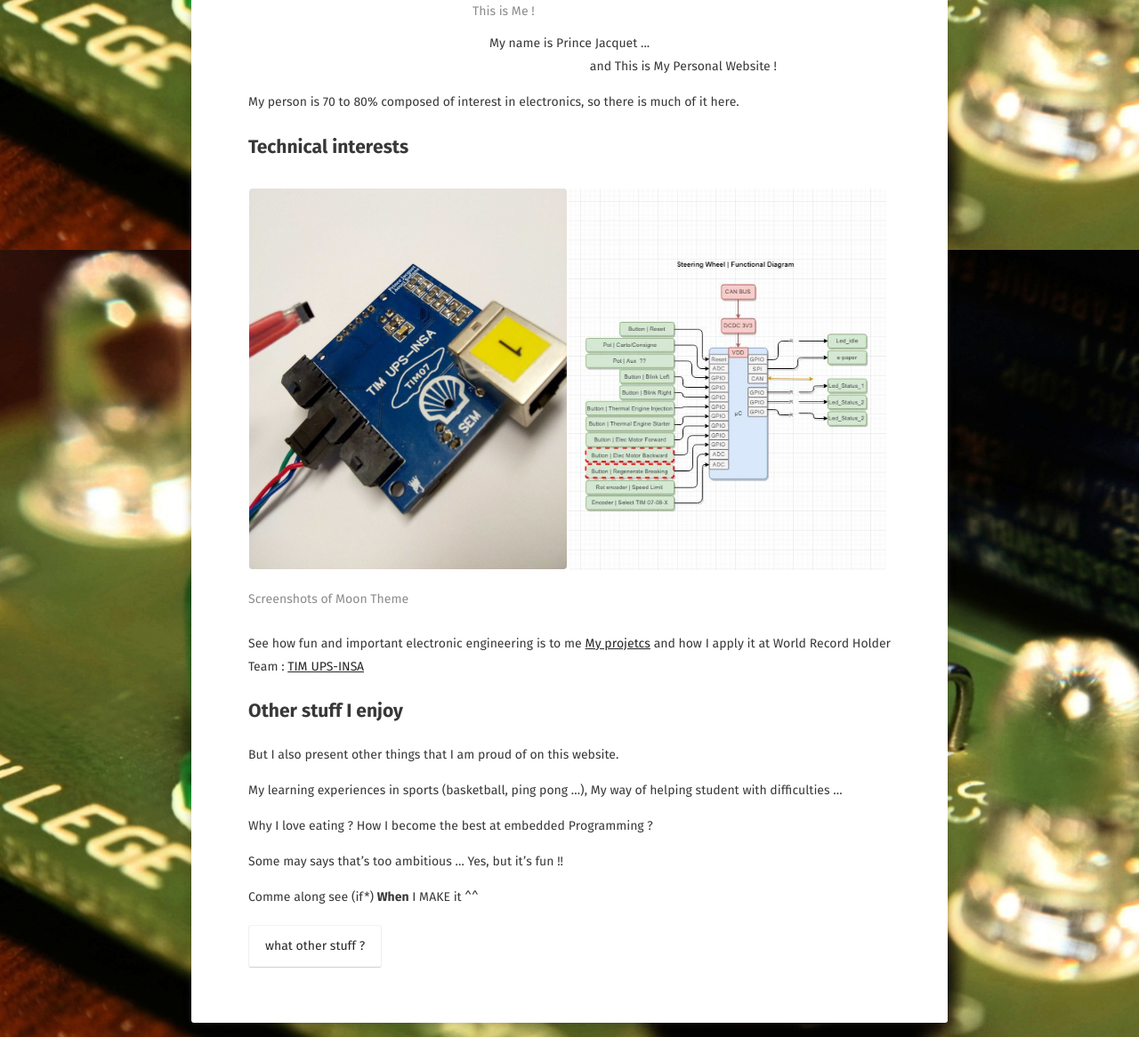
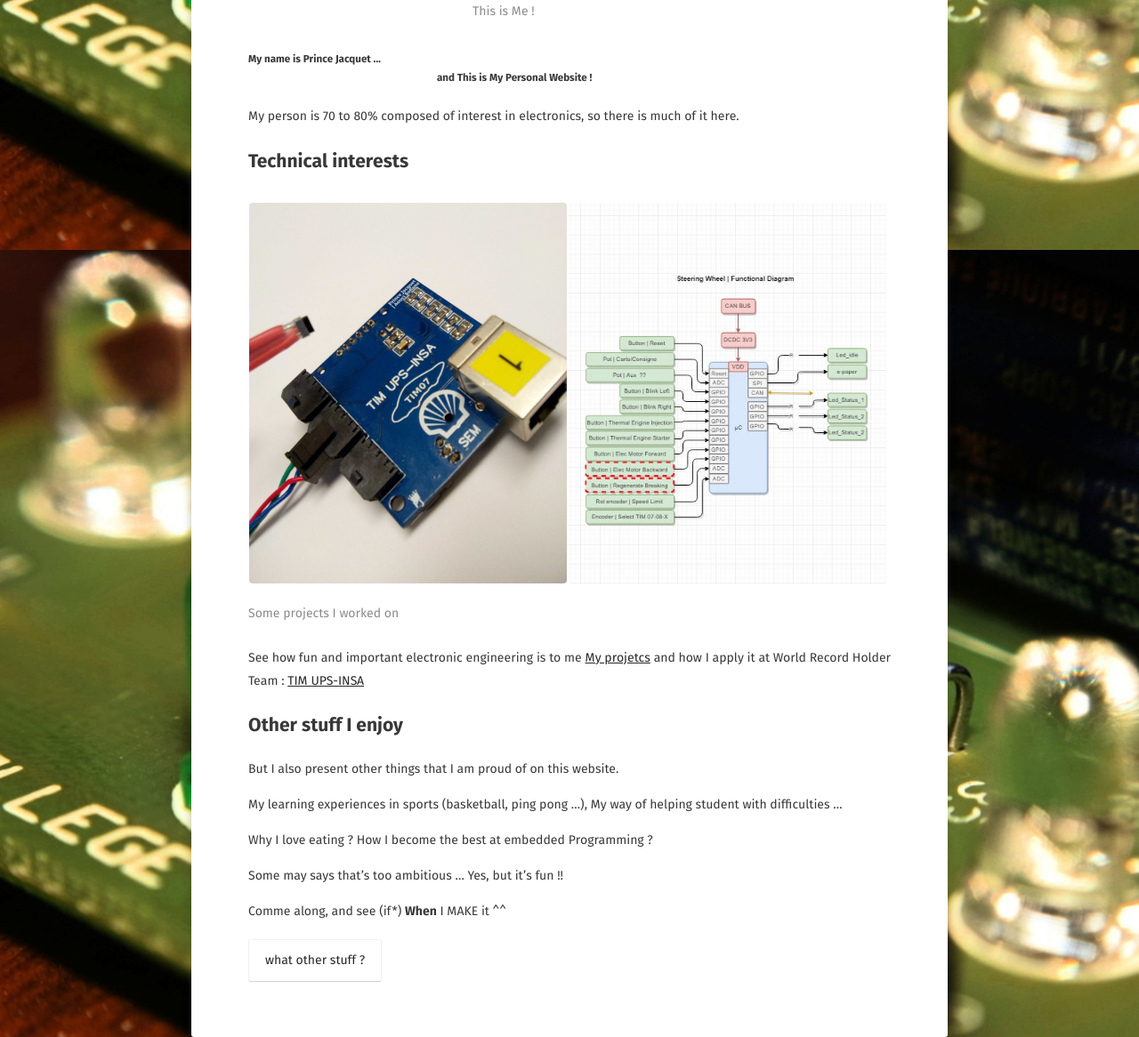
Before and after one commit to ti-prens/PrinceJacquet1.github.io, a Jekyll site: the page built from about/index.md, in a window 1280 px wide and 1400 px high, scrolled down 385 px. Shown: the part 234-1400 px from the top of the window at 89% size. Built offline with Jekyll 4.4.1, drawn with Linux system fonts in a browser that asks for light colours; some web fonts are replaced.

Commit message:
Update index.md

```diff
--- a/about/index.md
+++ b/about/index.md
@@ -12,8 +12,8 @@ comments: false
 {% include gallery images=images caption="&emsp;&emsp;&emsp;&emsp;&emsp;&emsp;&emsp;&emsp;&emsp;&emsp;&emsp;&emsp;&emsp;&emsp;&emsp;&emsp;&emsp;&emsp;This is Me !" cols=1 %}
 
 
-<center>
-My name is Prince Jacquet  ...  <br>  &emsp;&emsp;&emsp;&emsp;&emsp;&emsp;&emsp;&emsp;&emsp;&emsp;&emsp;&emsp;&emsp;&emsp;&emsp;&emsp;&emsp;&emsp; and This is My Personal Website !</center>
+
+##### My name is Prince Jacquet  ...  <br>  &emsp;&emsp;&emsp;&emsp;&emsp;&emsp;&emsp;&emsp;&emsp;&emsp;&emsp;&emsp;&emsp;&emsp;&emsp;&emsp;&emsp;&emsp; and This is My Personal Website !
 
 My person is 70 to 80% composed of interest in electronics, so there is much of it here. <br>
 
@@ -23,13 +23,10 @@ My person is 70 to 80% composed of interest in electronics, so there is much of
     /assets/img/vitesse-exemple.jpg
     /assets/img/functional_diag_exmp.JPG
 {% endcapture %}
-{% include gallery images=images caption="Screenshots of Moon Theme" cols=2 %}
+{% include gallery images=images caption="Some projects I worked on" cols=2 %}
 
 
 See how fun and important electronic engineering is to me  [My projetcs](https://princejacquet.github.io/projects/) and how I apply it at World Record Holder Team : [TIM UPS-INSA](http://www.timupsinsa.com/)
-
-
-
 
 
 
@@ -44,6 +41,6 @@ Why I love eating ? How I become the best at embedded Programming ?
 
 Some may says that's too ambitious ... Yes, but it's fun !!
 
-Comme along see (if*) **When** I MAKE it ^^
+Comme along, and see (if*) **When** I MAKE it ^^
 
 [what other stuff ? ](https://princejacquet.github.io/posts/){: .btn}
```
